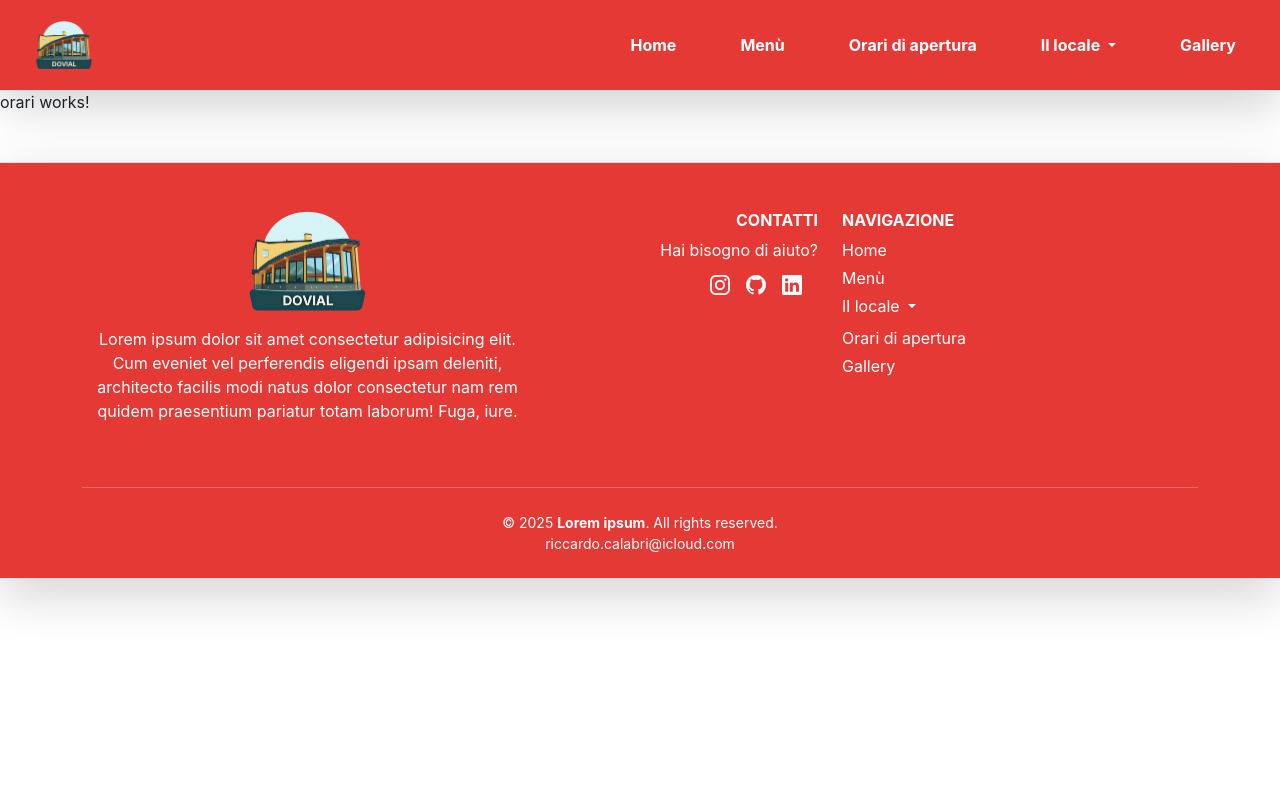
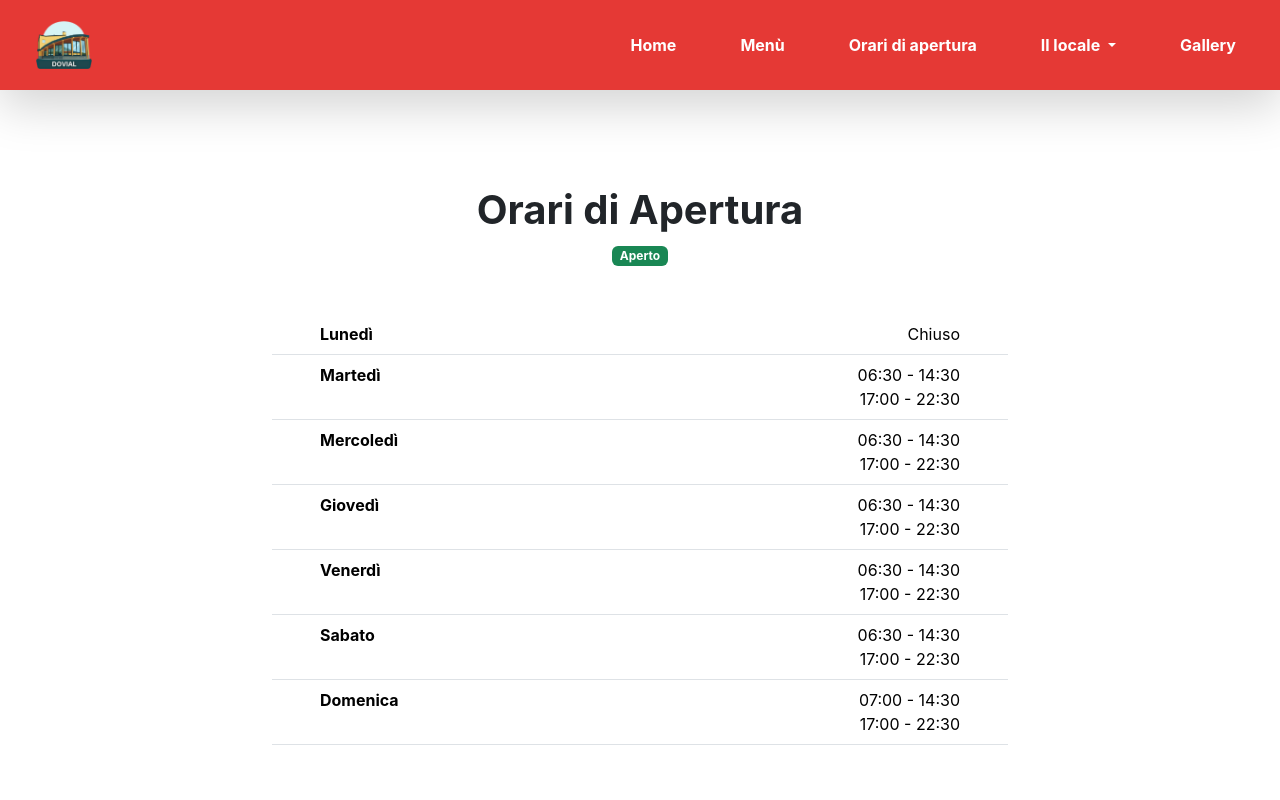
Before and after one commit to 777riki/template, an Angular app: page /orari in a window 1280 px wide. Shown: the top 800 px of the page. Built offline with nearby package versions, Linux system fonts and the light colour scheme.

Commit message:
feat(orari): implement opening hours display and update open status logic

```diff
--- a/src/app/components/footer/footer.html
+++ b/src/app/components/footer/footer.html
@@ -27,7 +27,7 @@
                 <h6 class="text-uppercase fw-bold mb-2">Navigazione</h6>
                 <ul class="list-unstyled mb-0">
                     <li><a routerLink="/" class="text-white text-decoration-none d-block mb-1">Home</a></li>
-                    <li><a routerLink="/orari" class="text-white text-decoration-none d-block mb-1">Menù</a></li>
+                    <li><a routerLink="/menu" class="text-white text-decoration-none d-block mb-1">Menù</a></li>
                     <li class="dropdown">
                         <a class="text-white text-decoration-none d-block mb-2 dropdown-toggle"  role="button"
                             data-bs-toggle="dropdown" aria-expanded="false">
--- a/src/app/components/menu/menu.html
+++ b/src/app/components/menu/menu.html
@@ -1,4 +1,4 @@
-<div class="container my-5">
+<div class="container my-5 py-5">
   <h1 class="text-center fw-bold mb-4">Il nostro Menù</h1>
 
   <!-- Pills di categoria -->
--- a/src/app/components/orari/orari.html
+++ b/src/app/components/orari/orari.html
@@ -1 +1,68 @@
-<p>orari works!</p>
+<div class="container my-5 py-5">
+    <h1 class="text-center fw-bold">Orari di Apertura</h1>
+    <div class="text-center mb-5">
+        <span class="badge" [class]="openNow() ? 'bg-success' : 'bg-danger'">
+            {{ openNow() ? 'Aperto' : 'Chiuso' }}
+        </span>
+    </div>
+
+    <div class="row justify-content-center mt-5">
+        <div class="col-12 col-sm-10 col-md-8">
+
+            <div class="table-responsive">
+                <table class="table text-center">
+                    <tbody>
+                        <tr>
+                            <th class="text-start px-5 py-2" scope="row">Lunedì</th>
+                            <td class="text-end px-5 py-2">Chiuso</td>
+                        </tr>
+                        <tr>
+                            <th class="text-start px-5 py-2" scope="row">Martedì</th>
+                            <td class="text-end px-5 py-2">
+                                06:30 - 14:30<br>
+                                17:00 - 22:30
+                            </td>
+                        </tr>
+                        <tr>
+                            <th class="text-start px-5 py-2" scope="row">Mercoledì</th>
+                            <td class="text-end px-5 py-2">
+                                06:30 - 14:30<br>
+                                17:00 - 22:30
+                            </td>
+                        </tr>
+                        <tr>
+                            <th class="text-start px-5 py-2" scope="row">Giovedì</th>
+                            <td class="text-end px-5 py-2">
+                                06:30 - 14:30<br>
+                                17:00 - 22:30
+                            </td>
+                        </tr>
+                        <tr>
+                            <th class="text-start px-5 py-2" scope="row">Venerdì</th>
+                            <td class="text-end px-5 py-2">
+                                06:30 - 14:30<br>
+                                17:00 - 22:30
+                            </td>
+                        </tr>
+                        <tr>
+                            <th class="text-start px-5 py-2" scope="row">Sabato</th>
+                            <td class="text-end px-5 py-2">
+                                06:30 - 14:30<br>
+                                17:00 - 22:30
+                            </td>
+                        </tr>
+                        <tr>
+                            <th class="text-start px-5 py-2" scope="row">Domenica</th>
+                            <td class="text-end px-5 py-2">
+                                07:00 - 14:30<br>
+                                17:00 - 22:30
+                            </td>
+                        </tr>
+                    </tbody>
+                </table>
+            </div>
+
+        </div>
+    </div>
+
+</div>
--- a/src/app/components/orari/orari.ts
+++ b/src/app/components/orari/orari.ts
@@ -1,11 +1,59 @@
-import { Component } from '@angular/core';
+import { Component, computed, signal, WritableSignal } from '@angular/core';
+
+interface OpeningHours {
+  day: number;
+  times: { start: string; end: string }[];
+}
 
 @Component({
   selector: 'app-orari',
-  imports: [],
   templateUrl: './orari.html',
-  styleUrl: './orari.css',
+  styleUrls: ['./orari.css'],
 })
 export class Orari {
 
+  // Orari settimanali
+  openingHours = signal<OpeningHours[]>([
+    { day: 0, times: [{ start: '07:00', end: '14:30' }, { start: '17:00', end: '22:30' }] }, // Domenica
+    { day: 1, times: [] }, // Lunedì chiuso
+    { day: 2, times: [{ start: '06:30', end: '14:30' }, { start: '17:00', end: '22:30' }] }, // Martedì
+    { day: 3, times: [{ start: '06:30', end: '14:30' }, { start: '17:00', end: '22:30' }] }, // Mercoledì
+    { day: 4, times: [{ start: '06:30', end: '14:30' }, { start: '17:00', end: '22:30' }] }, // Giovedì
+    { day: 5, times: [{ start: '06:30', end: '14:30' }, { start: '17:00', end: '22:30' }] }, // Venerdì
+    { day: 6, times: [{ start: '06:30', end: '14:30' }, { start: '17:00', end: '22:30' }] }, // Sabato
+  ]);
+
+  // Signal per sapere se è aperto
+  openNow: WritableSignal<boolean> = signal(false);
+
+  constructor() {
+    this.updateOpenNow();
+    setInterval(() => this.updateOpenNow(), 60000); // aggiorna ogni minuto
+  }
+
+  private updateOpenNow(): void {
+    const now = new Date();
+    const todayDay = now.getDay();
+    const todayHours = this.openingHours().find(h => h.day === todayDay);
+
+    if (!todayHours || todayHours.times.length === 0) {
+      this.openNow.set(false); // chiuso tutto il giorno
+      return;
+    }
+
+    const isOpen = todayHours.times.some(period => {
+      const [startH, startM] = period.start.split(':').map(Number);
+      const [endH, endM] = period.end.split(':').map(Number);
+
+      const startDate = new Date(now);
+      startDate.setHours(startH, startM, 0, 0);
+
+      const endDate = new Date(now);
+      endDate.setHours(endH, endM, 0, 0);
+
+      return now >= startDate && now <= endDate;
+    });
+
+    this.openNow.set(isOpen);
+  }
 }
```
